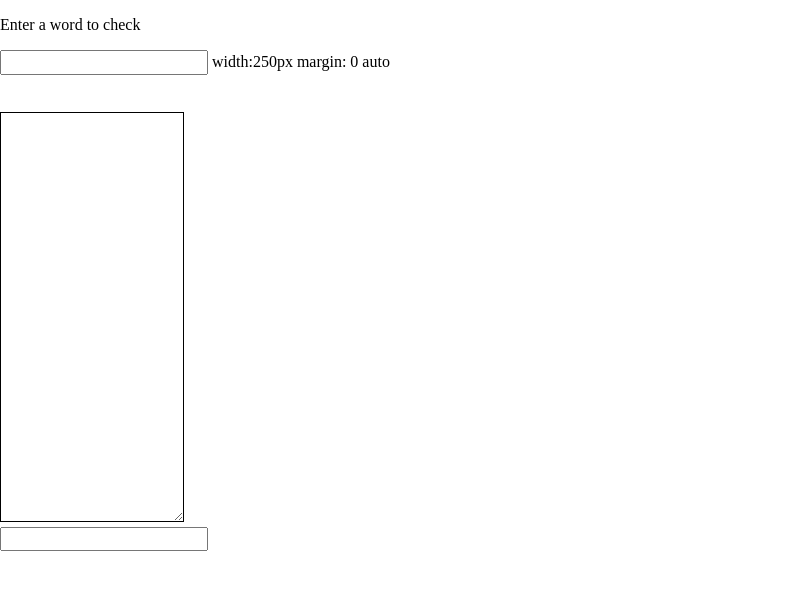
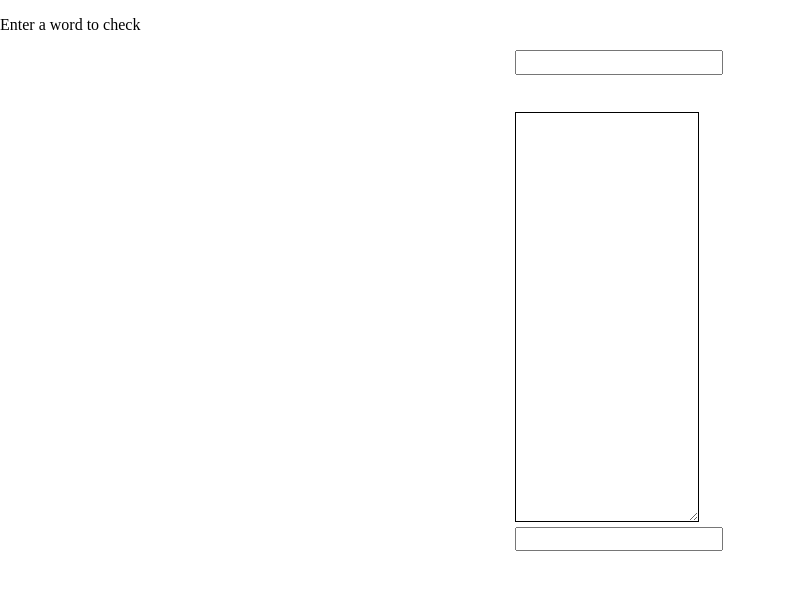
Before and after one commit to mebartsch/mebartsch.github.io, a Jekyll site: the page projects/Dollar-Word/index.html, which Jekyll copies as it is, in a window 1280 px wide. Shown: the top 590 px of the page, without its empty margins (0-786 px from the left). Built offline with Jekyll 4.4.1, drawn with Linux system fonts in a browser that asks for light colours; nearby versions of some CDN libraries; library files that are not in the unit come from our copies.

Commit message:
Update index.html

```diff
--- a/projects/Dollar-Word/index.html
+++ b/projects/Dollar-Word/index.html
@@ -17,6 +17,10 @@
  	        font-family: Verdana, Arial, Helvetica, sans-serif;
  	        border: 1px solid black;
             }
+	    form {
+                margin: 0 auto;
+                width:250px;
+            }
         </style>
   </head>
 
@@ -26,8 +30,6 @@
 	<p> Enter a word to check</p>
 	<form action="#">      <!-- form for entering data with event handler -->
 	   <input type="text" name="txt" onkeypress="handle(event)" />
-	   width:250px
-	   margin: 0 auto
 	</form>
 
 	<br><br>
```
